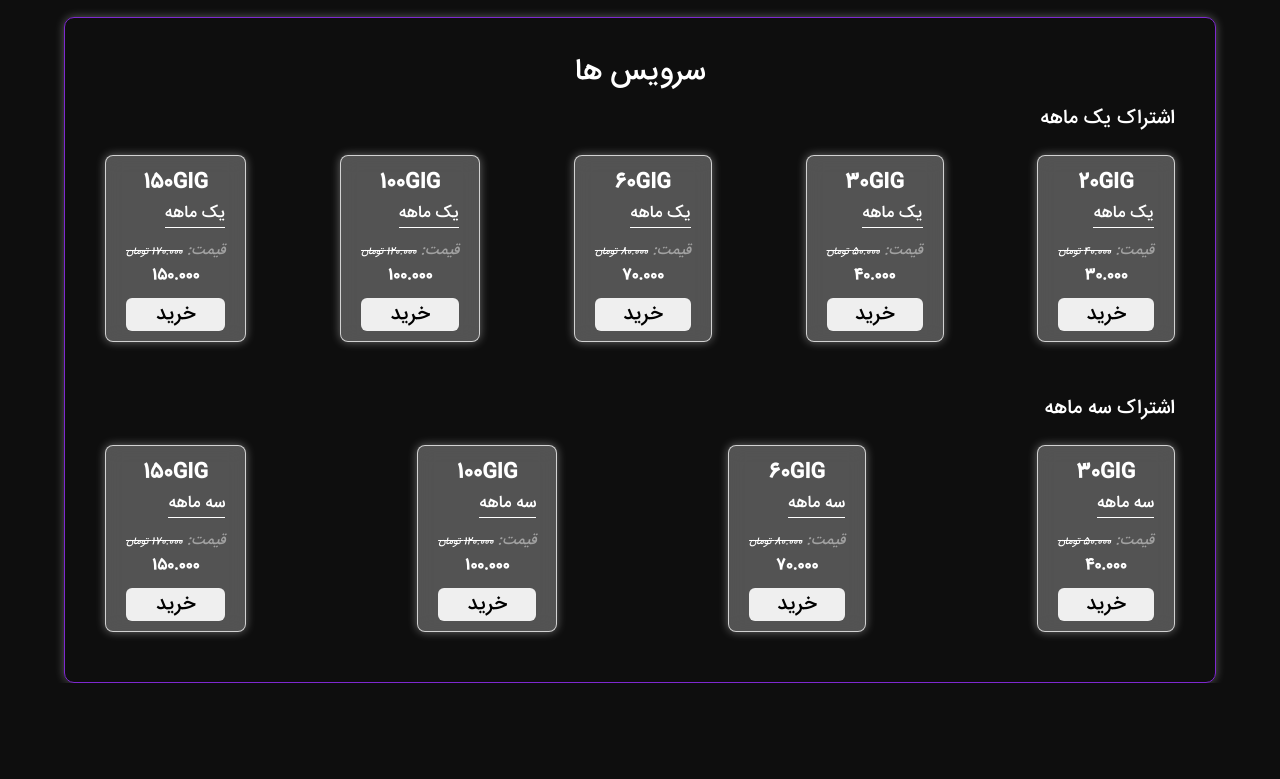
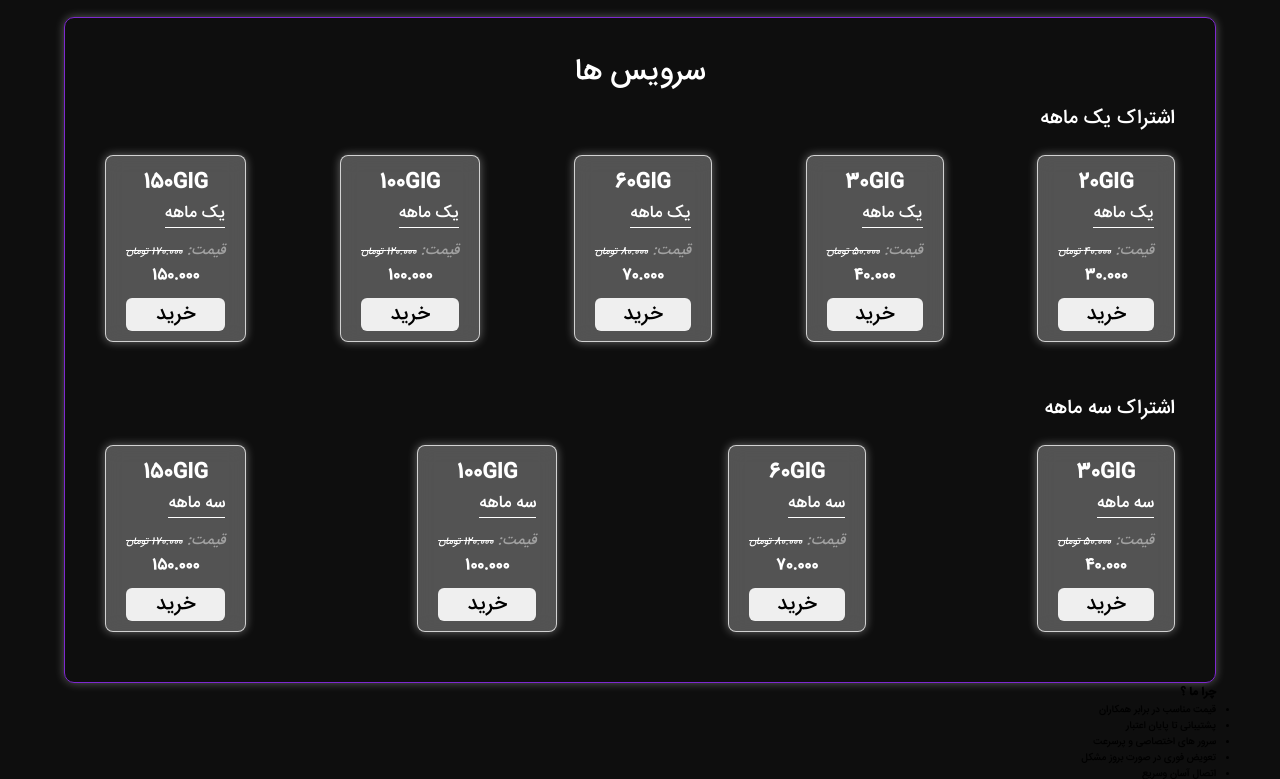
Before and after one commit to zx69m/tiamsell.ir, a plain HTML site: page index.html in a window 1280 px wide. Shown: the part 665-1444 px from the top of the page. Before the commit the page ends 1348 px from the top, so only its background shows below. Drawn offline with Linux system fonts and the light colour scheme; files whose address does not match are found by name.

Commit message:
Update index.html

```diff
--- a/index.html
+++ b/index.html
@@ -23,7 +23,7 @@
 
     <nav class="navbar">
         <a href="#home">خانه</a>
-        <a href="#products">سرویس ها</a>
+        <a href="#servis">سرویس ها</a>
         <a href="#products"> نحوه نصب</a>
         <a href="#featured">پشتیبانی</a>
     </nav>
@@ -106,7 +106,7 @@
 
           <h3> سرویس ها </h3>
           <h6>اشتراک یک ماهه </h6>
-
+          <a href="#" id="servis"></a>
     <div class="flex--y3">
 
         <div class="box">
@@ -189,6 +189,23 @@
 
             </div>
         </div>
+        <section class="for-me">
+            <h3>چرا ما ؟ </h3>
+            <div class="flex--y1">
+            <ul>
+                <li>قیمت مناسب در برابر همکاران</li>
+                <li>پشتیبانی تا پایان اعتبار</li>
+                <li>سرور های اختصاصی و پرسرعت</li>
+                <li>تعویض فوری در صورت بروز مشکل</li>
+                <li>اتصال آسان وسریع</li>
+            </ul>
+            <div class="tel-id">
+                <img src="./images/tel.png" alt="telgram icon">
+                <a href="https://t.me/v2rayssd"> چنل تلگرامی </a>
+            </div>
+        </div>
+        </section>
+
     </div>
 
 
```
